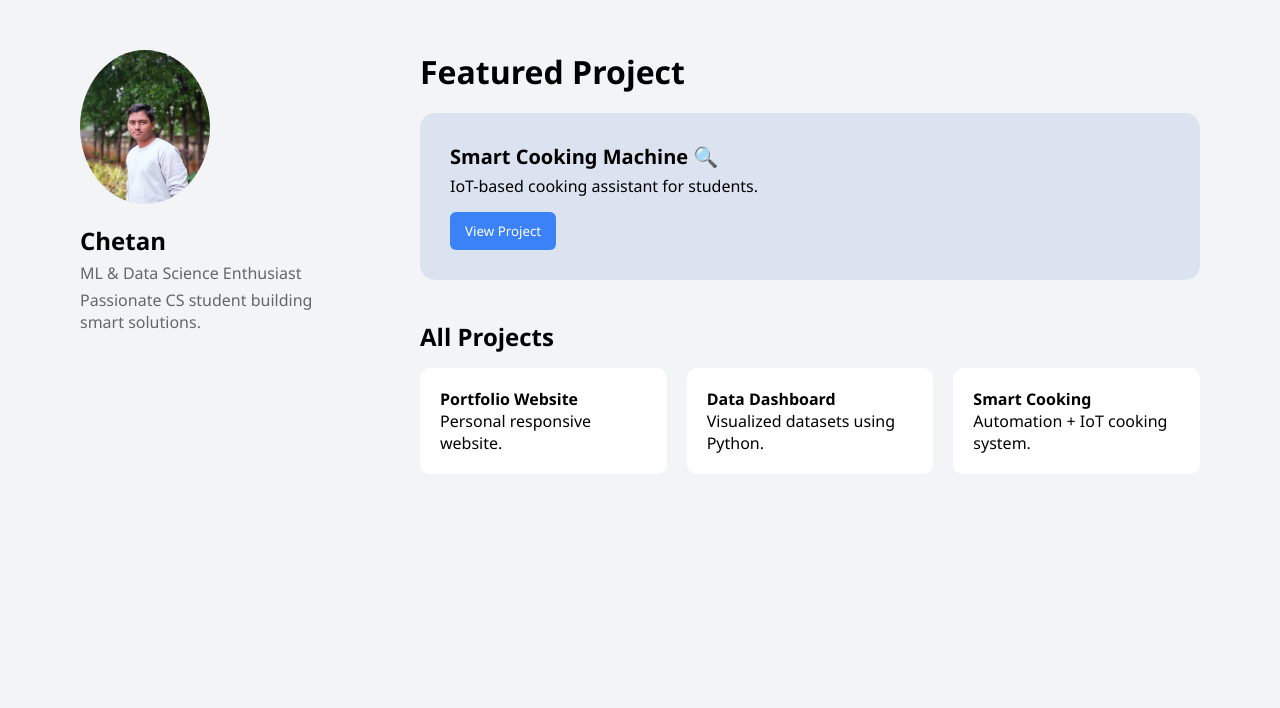
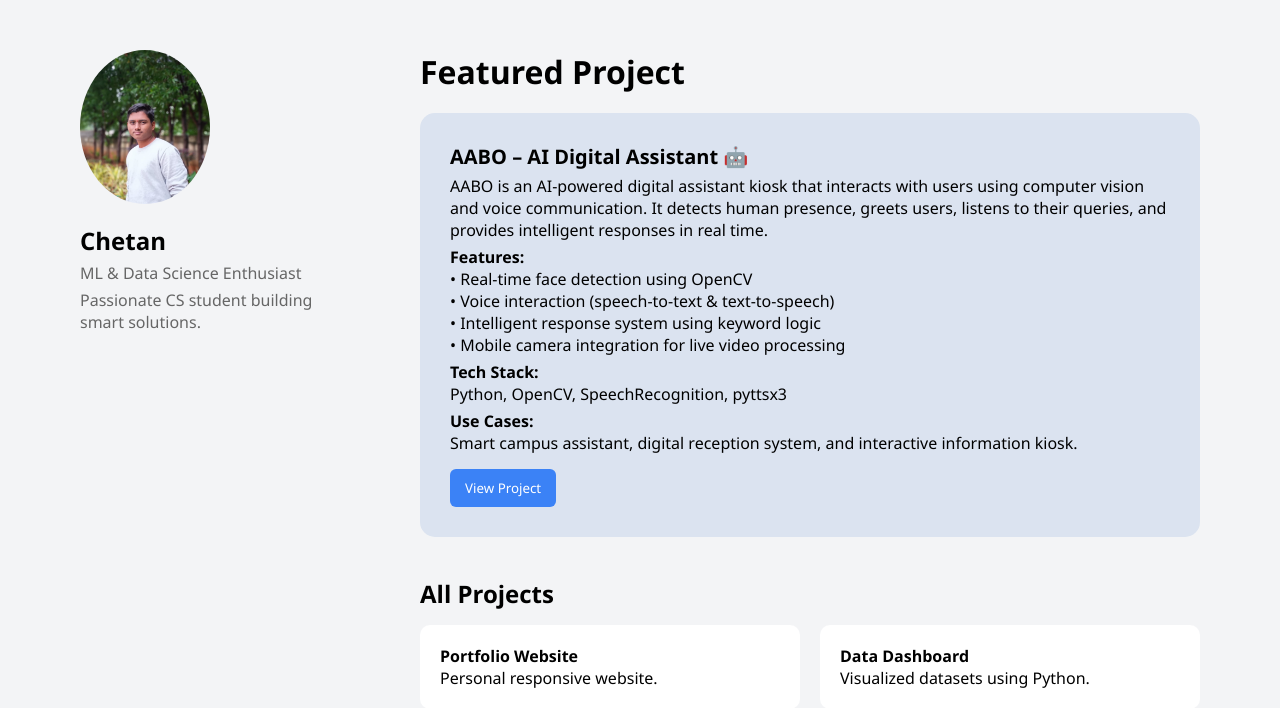
Before and after one commit to Chethu7353/portfolio-django, a Django app: page / in a window 1280 px wide. Shown: the part 75-783 px from the top of the page. Before the commit the page ends 528 px from the top, so only its background shows below. Run offline with Django 5.2, Linux system fonts and the light colour scheme.

Commit message:
updated F_P  page

```diff
--- a/templates/index.html
+++ b/templates/index.html
@@ -46,8 +46,31 @@
 <h1>Featured Project</h1>
 
 <div class="feature">
-<h3>Smart Cooking Machine 🔍</h3>
-<p>IoT-based cooking assistant for students.</p>
+<h3>AABO – AI Digital Assistant 🤖</h3>
+
+<p>
+AABO is an AI-powered digital assistant kiosk that interacts with users using computer vision and voice communication.
+It detects human presence, greets users, listens to their queries, and provides intelligent responses in real time.
+</p>
+
+<p>
+<strong>Features:</strong><br>
+• Real-time face detection using OpenCV<br>
+• Voice interaction (speech-to-text & text-to-speech)<br>
+• Intelligent response system using keyword logic<br>
+• Mobile camera integration for live video processing
+</p>
+
+<p>
+<strong>Tech Stack:</strong><br>
+Python, OpenCV, SpeechRecognition, pyttsx3
+</p>
+
+<p>
+<strong>Use Cases:</strong><br>
+Smart campus assistant, digital reception system, and interactive information kiosk.
+</p>
+
 <button>View Project</button>
 </div>
 
@@ -66,11 +89,6 @@
 <p>Visualized datasets using Python.</p>
 </div>
 
-<div class="card">
-<h4>Smart Cooking</h4>
-<p>Automation + IoT cooking system.</p>
-</div>
-
 </div>
 
 </div>
```
